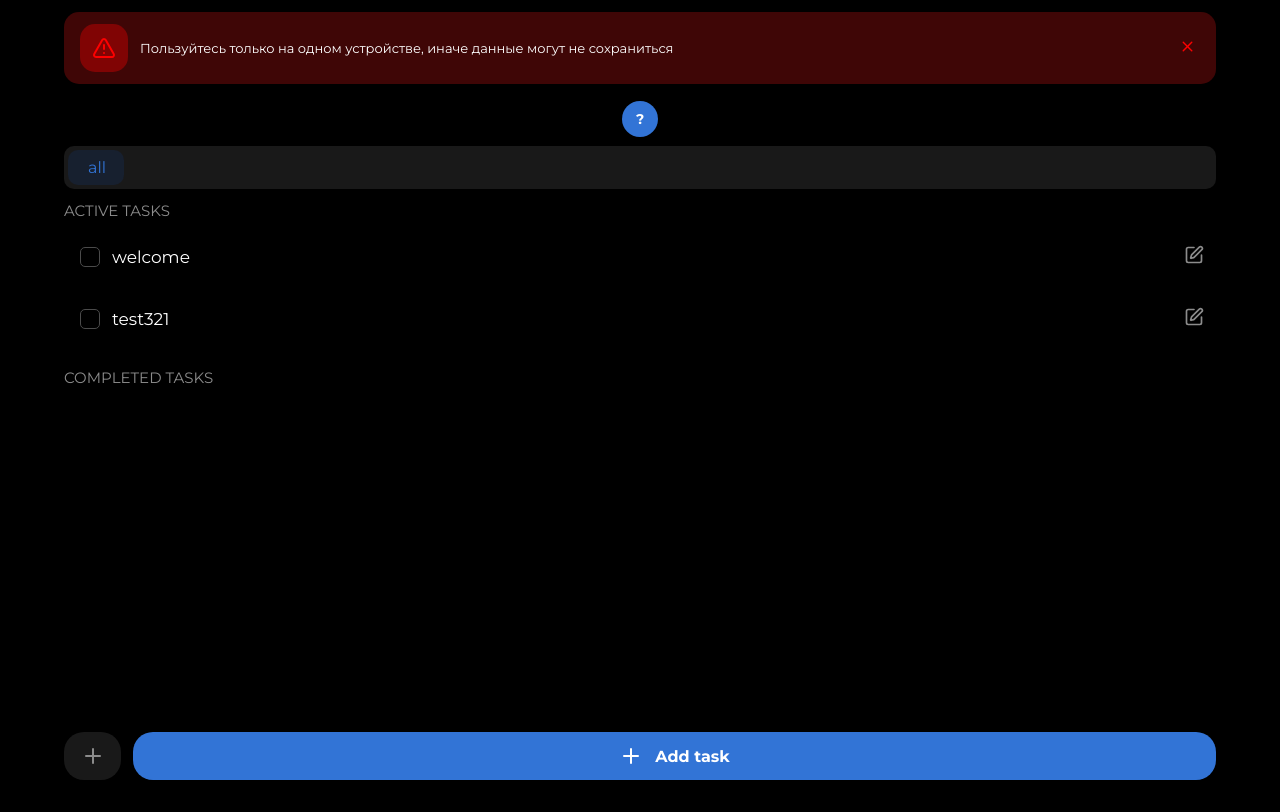
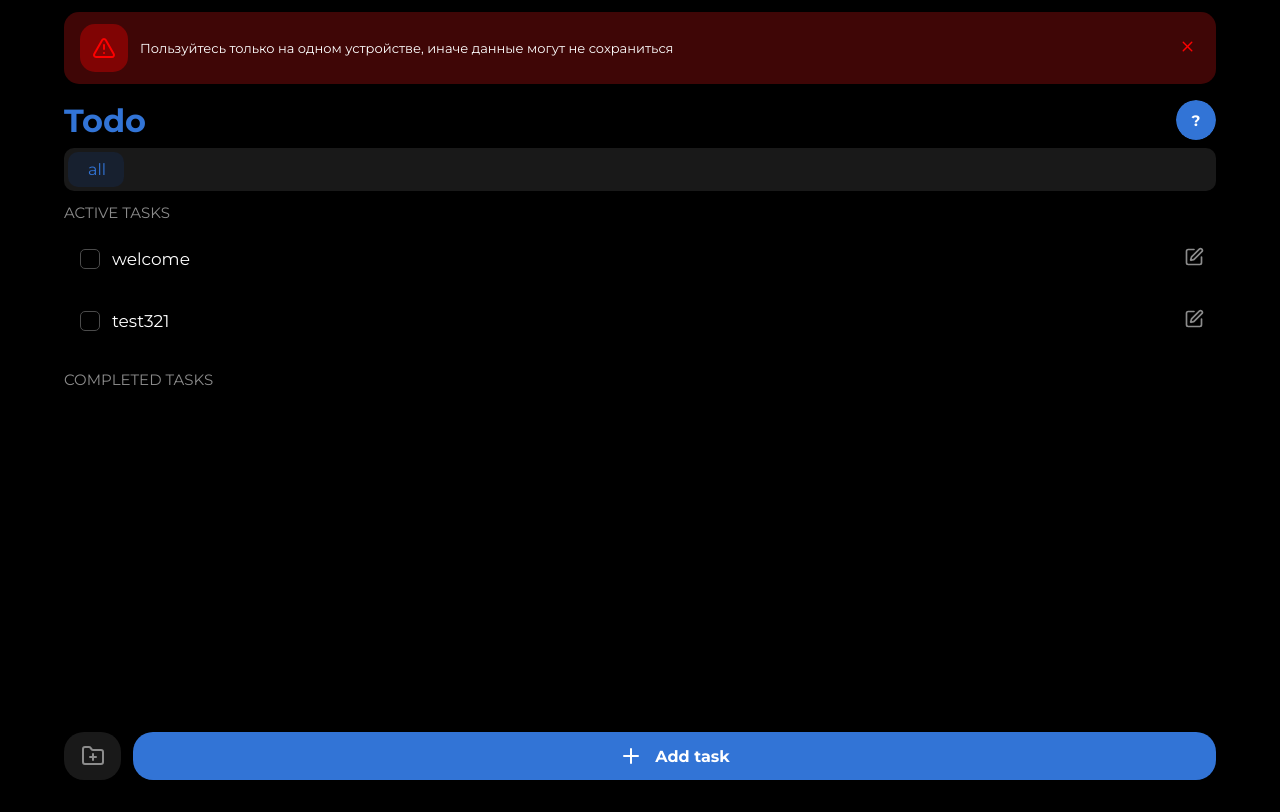
Before and after one commit to rekaup/todo, a React (Vite) app: page / in a window 1280 px wide. Built offline with nearby package versions, Linux system fonts and the light colour scheme.

Commit message:
доработка дизайна

```diff
--- a/src/components/AppHeader.jsx
+++ b/src/components/AppHeader.jsx
@@ -1,19 +1,13 @@
 import '../styles/components/Header.css'
-import { useTelegramUser } from '../hooks/useTelegramUser'
+import UserDropMenu from './UserDropMenu'
 
 export default function Header({ openInfoModal }) {
-    const user = useTelegramUser()
     return (
         <header className='app-header'>
-            <button onClick={openInfoModal} className='user-avatar-button'>
-                {user?.photo_url? (
-                    <img src={user.photo_url} alt={user.first_name} className='user-avatar'/>
-                ) : (
-                    <div className='user-avatar-fallback'>
-                        {user?.first_name?.[0] ?? '?'}
-                    </div>
-                )}
-            </button>
+            <h1 className='app-header title'>Todo</h1>
+            <div className='flex-center info'>
+                <UserDropMenu openInfoModal={openInfoModal}/>
+            </div>
         </header>
     )
 }
--- a/src/components/BottonBar.jsx
+++ b/src/components/BottonBar.jsx
@@ -1,14 +1,14 @@
 import '../styles/components/BottonBar.css'
-import { Plus, Info } from 'lucide-react'
+import { FolderPlus, Plus , Info } from 'lucide-react'
 
 export default function BottonBar({openAddModal, onAddCategory}) {
     return (
         <div className='bottom-bar'>
             <button className="task-button flex-center add-category" onClick={onAddCategory}>
-                <Plus />
+                <FolderPlus  />
             </button>
             <button onClick={openAddModal} className='task-button flex-center add'>
-                <Plus />
+                <Plus  />
                 <p>Add task</p>
             </button>
       </div>
--- a/src/components/UserDropMenu.jsx
+++ b/src/components/UserDropMenu.jsx
@@ -1,9 +1,12 @@
 import { Menu, MenuButton, MenuItem, MenuItems } from '@headlessui/react'
-import { Info, User } from 'lucide-react'
+import { Info } from 'lucide-react'
 import '../styles/components/Header.css'
 import '../styles/components/DropMenu.css'
+import { useTelegramUser } from '../hooks/useTelegramUser'
 
 export default function UserDropMenu({ openInfoModal }) {
+    const user = useTelegramUser()
+
     return (
         <div className="user-menu">
             <Menu>
@@ -12,10 +15,16 @@ export default function UserDropMenu({ openInfoModal }) {
                         {open && <div className="user-menu-overlay" aria-hidden="true" />}
 
                         <MenuButton className={({ open: isOpen }) => isOpen
-                            ? 'task-button flex-center info user-menu-button active'
-                            : 'task-button flex-center info user-menu-button'}
+                            ? 'user-menu-button active'
+                            : 'user-menu-button'}
                         >
-                            <User />
+                            {user?.photo_url ? (
+                                <img src={user.photo_url} alt={user.first_name} className="user-avatar" />
+                            ) : (
+                                <div className="user-avatar-fallback">
+                                    {user?.first_name?.[0] ?? '?'}
+                                </div>
+                            )}
                         </MenuButton>
 
                         <MenuItems className="user-menu-items drop-menu">
--- a/src/styles/components/Header.css
+++ b/src/styles/components/Header.css
@@ -8,7 +8,6 @@
     justify-content: space-between;
     margin-top: var(--space-lg);
     margin-bottom: var(--space-sm);
-    justify-content: center;
 }
 
 button {
@@ -79,6 +78,21 @@ button {
     stroke-width: 2.5;
 }
 
+.user-menu-button {
+    display: flex;
+    align-items: center;
+    justify-content: center;
+    width: 40px;
+    height: 40px;
+    padding: 0;
+    border: none;
+    border-radius: 50%;
+    background: rgba(255, 255, 255, 0.06);
+    cursor: pointer;
+    transition: var(--transition);
+    overflow: hidden;
+}
+
 .user-menu-items {
     position: absolute;
     right: 0;
@@ -88,15 +102,15 @@ button {
 }
 
 .user-avatar {
-    width: 36px;
-    height: 36px;
+    width: 100%;
+    height: 100%;
     border-radius: 50%;
     object-fit: cover;
 }
 
 .user-avatar-fallback {
-    width: 36px;
-    height: 36px;
+    width: 100%;
+    height: 100%;
     border-radius: 50%;
     background: var(--primary);
     color: #fff;
@@ -104,5 +118,9 @@ button {
     align-items: center;
     justify-content: center;
     font-weight: 700;
-    font-size: 14px;
+    font-size: 15px;
 }
+
+.app-header.title {
+    color: var(--primary);
+}
```
